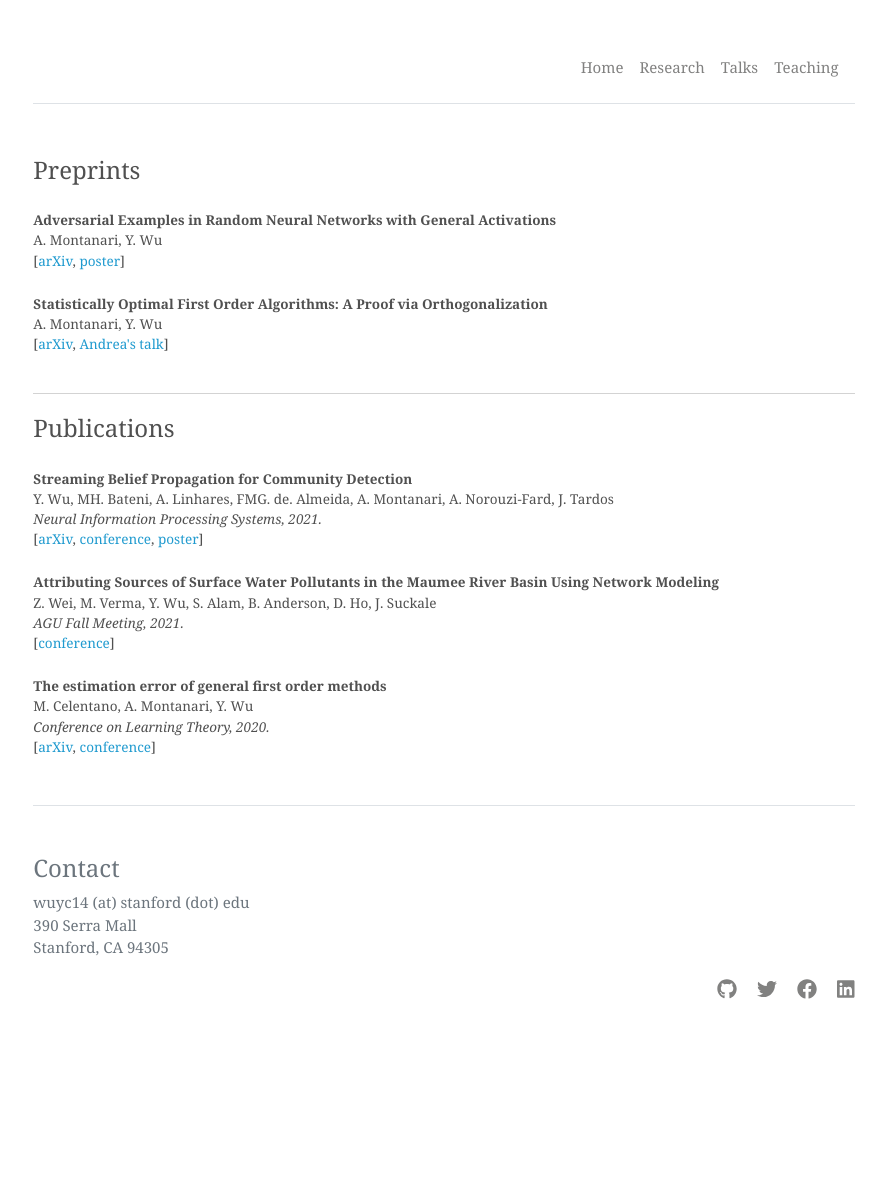
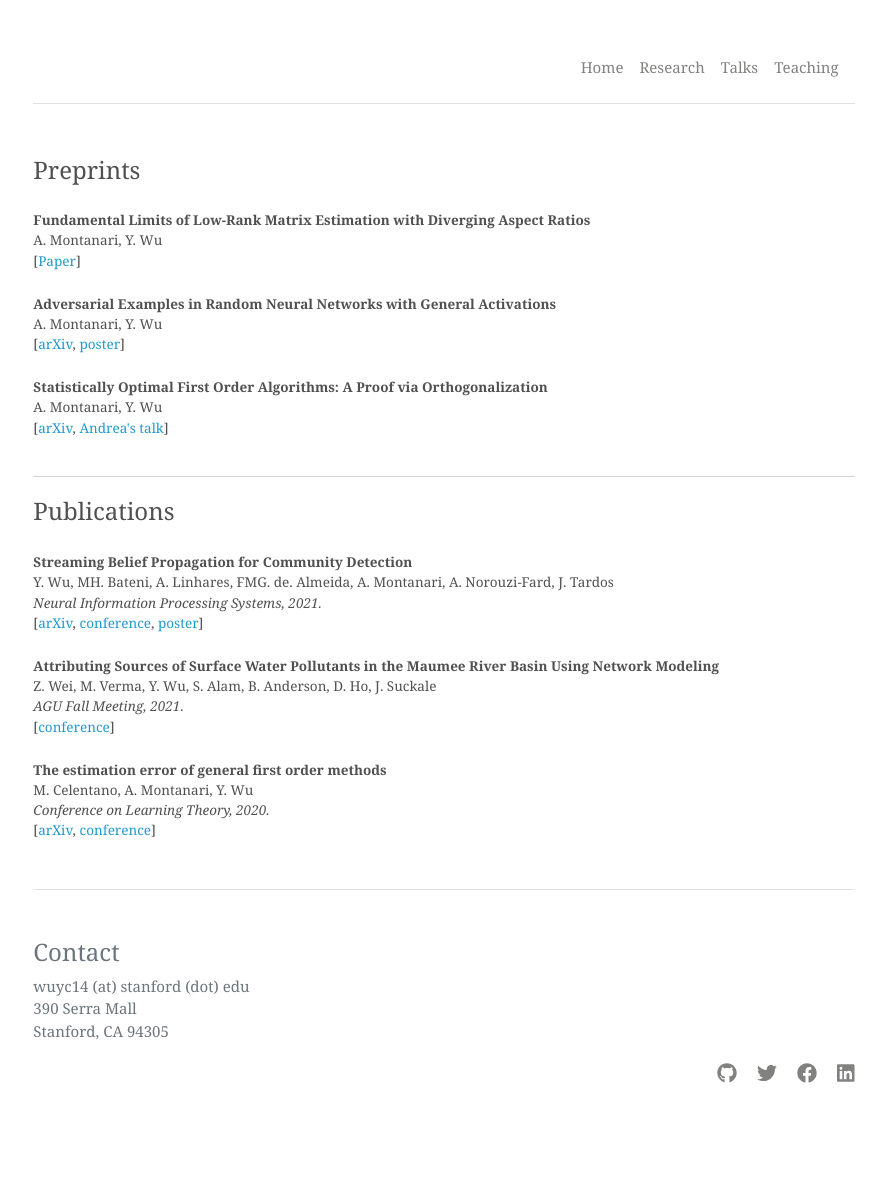
Before and after one commit to wuyc0114/wuyc0114.github.io, a Jekyll site: the page built from research.md, in a window 1280 px wide. Shown: the whole page, without its empty margins (196-1082 px from the left). Built offline with Jekyll 4.4.1, drawn with Linux system fonts in a browser that asks for light colours; before the commit the page ends 1101 px from its top, so only the background shows below that.

Commit message:
update singular vector paper

```diff
--- a/_includes/research.html
+++ b/_includes/research.html
@@ -5,6 +5,12 @@
 
     <span class="fs-4 title pb-5 mb-0">Preprints</span>
     <br />
+    <br />
+    <div class="paragraph" style="text-align:left;">
+        <b>Fundamental Limits of Low-Rank Matrix Estimation with Diverging Aspect Ratios</b></br>
+        A. Montanari, Y. Wu</br>
+        [<a href = "/pdf/singular_vector.pdf">Paper</a>]<br>
+        </div>
     <br />
     <div class="paragraph" style="text-align:left;">
         <b>Adversarial Examples in Random Neural Networks with General Activations</b></br>
```
Also changed, not shown: 2 other files.
